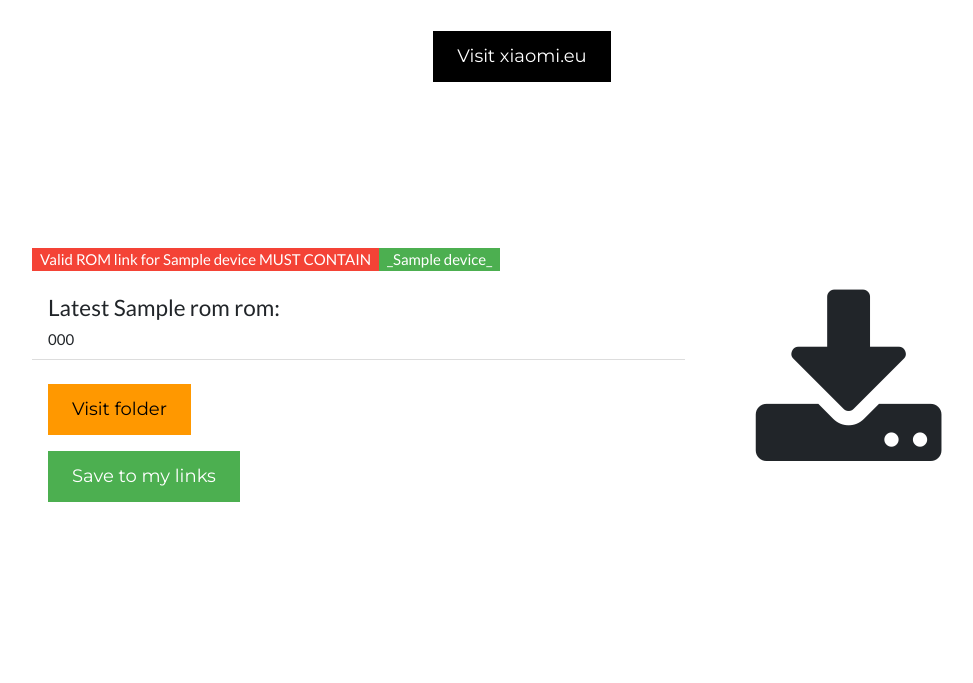
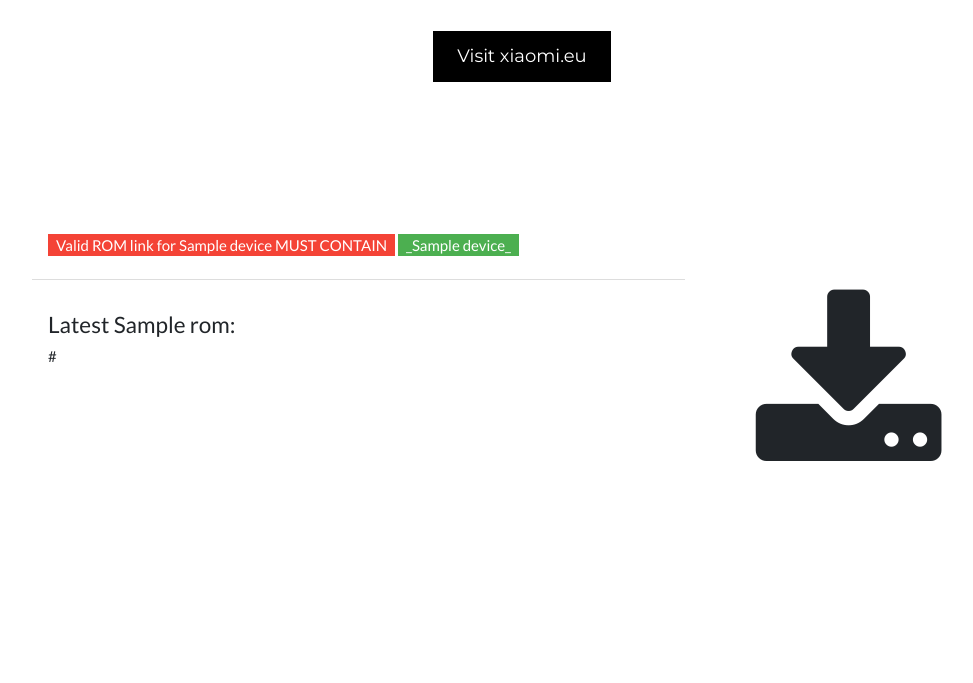
Before and after one commit to chebishev/XiaomiEuRomChecker, a Django app: template templates/core/downloads.html in a window 1280 px wide. Shown: the part 302-985 px from the top of the page, without its empty margins (118-1091 px from the left). Run offline with Django 4.2, Linux system fonts and the light colour scheme; the template is opened without the code that fills it: most values are stand-ins (such as "Sample title", 1, 10 or a date in 2020).

Commit message:
refactor of functionality Striped and optimized code in order to not give too much information to the views or processors Refactor of downloads template.
Deployed on
https://chebishev.pythonanywhere.com/

```diff
--- a/XiaomiEuRomChecker/core/processors.py
+++ b/XiaomiEuRomChecker/core/processors.py
@@ -26,9 +26,9 @@
     difference = datetime.now() - datetime(year, month, day)
     if difference.days > 4:
         info_from_scrapping = get_last_weekly_folder(get_url('weekly'))
-        new_folder = info_from_scrapping[1]
+        new_folder = info_from_scrapping[0]
         if new_folder not in FoldersModel.objects.values_list('folder_name', flat=True):
-            new_date = get_date_as_string(info_from_scrapping[2])
+            new_date = get_date_as_string(info_from_scrapping[1])
 
             # saving this data into the database
             FoldersModel.objects.create(
--- a/templates/core/downloads.html
+++ b/templates/core/downloads.html
@@ -1,37 +1,28 @@
 {% extends 'base.html' %}
-
 {% block grids %}
-
     <div class="w3-twothird">
         <ul class="w3-ul">
-            <br>
-            <p><span class="w3-tag w3-red">Valid ROM link for {{ device.market_name }} MUST CONTAIN </span><span
-                    class="w3-tag w3-green">_{{ device.rom_name }}_</span></p>
-            {% for name, value in roms.items %}
-                {% for folder, zip in value.items %}
-                    <li><h4>Latest {{ name }} rom: </h4>
-                        {% if not 'zip' in zip %}
-                        {{ zip }}</li>
+            <li><p>
+                <span class="w3-tag w3-red">Valid ROM link for {{ device.market_name }} MUST CONTAIN </span>
+                <span class="w3-tag w3-green">_{{ device.rom_name }}_</span>
+            </p>
+            </li>
+            {% for rom_type, link in roms.items %}<br>
+                <li><h4>Latest {{ rom_type }} rom:</h4>
+                    {% if not 'zip' in link %}
+                        {{ link }} <br>
+                        </li>
                     {% else %}
-                    <a href="{{ zip }}">{{ zip }}</a></li>
-                    {% endif %}
-                    <li style="border-width: 4px">
-                        <button class="w3-button w3-orange w3-padding-large w3-large w3-margin-top w3-center"
-                                type="submit" onclick="window.location.href='{{ folder }}';">Visit folder
-                        </button>
-                        {% if not "!" in zip %}
+                        <a href="{{ link }}">{{ link }}</a>
                         <form method="POST">
-
                             {% csrf_token %}
-                            <input type="hidden" name="save_link" value="{{ zip }}">
+                            <input type="hidden" name="save_link" value="{{ link }}">
                             <button class="w3-button w3-green w3-padding-large w3-large w3-margin-top w3-center"
                                     type="submit">Save to my links
                             </button>
                         </form>
+                        </li>
                     {% endif %}
-                    </li>
-
-                {% endfor %}
             {% endfor %}
         </ul>
     </div>
@@ -39,20 +30,4 @@
 
         <i class="fa fa-size fa-download w3-padding-64 w3-text-{{ color.first_grid_icon }}"></i>
     </div>
-
-    {#    <!-- Second Grid -->#}
-    {#<div class="w3-row-padding w3-light-grey w3-padding-64 w3-container">#}
-    {#    <div class="w3-content">#}
-    {#        <div class="w3-third w3-center">#}
-    {#            <i class="fa fa-info w3-padding-64 w3-text-red w3-margin-right"></i>#}
-    {#        </div>#}
-    {##}
-    {#        <div class="w3-twothird">#}
-    {#            <h1>FYI</h1>#}
-    {#            <h5 class="w3-padding-32">You see all available rom options for your device here. So choose the one you want and some links will appear for saving, for download or to visit</h5>#}
-    {##}
-    {#            <p class="w3-text-grey">Link to folder will show you all roms for MIUI 14 if you are looking for stable ROM, or all weekly folders if you are looking for the latest developer ROM</p>#}
-    {#        </div>#}
-    {#    </div>#}
-    {#</div>#}
 {% endblock %}
```
Also changed, not shown: XiaomiEuRomChecker/core/functionality.py (+6 -43 lines), XiaomiEuRomChecker/core/views.py (+3 -5 lines).
